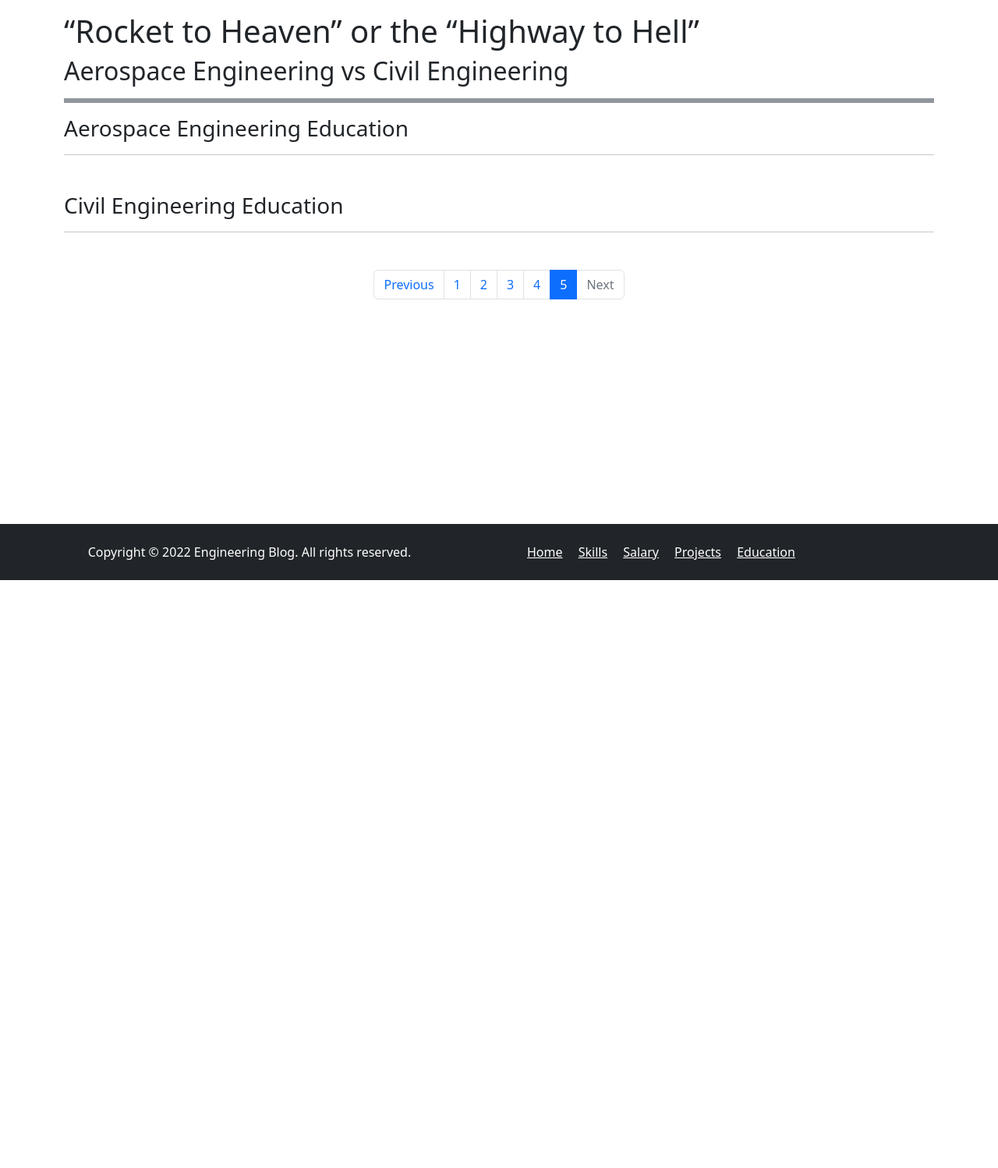
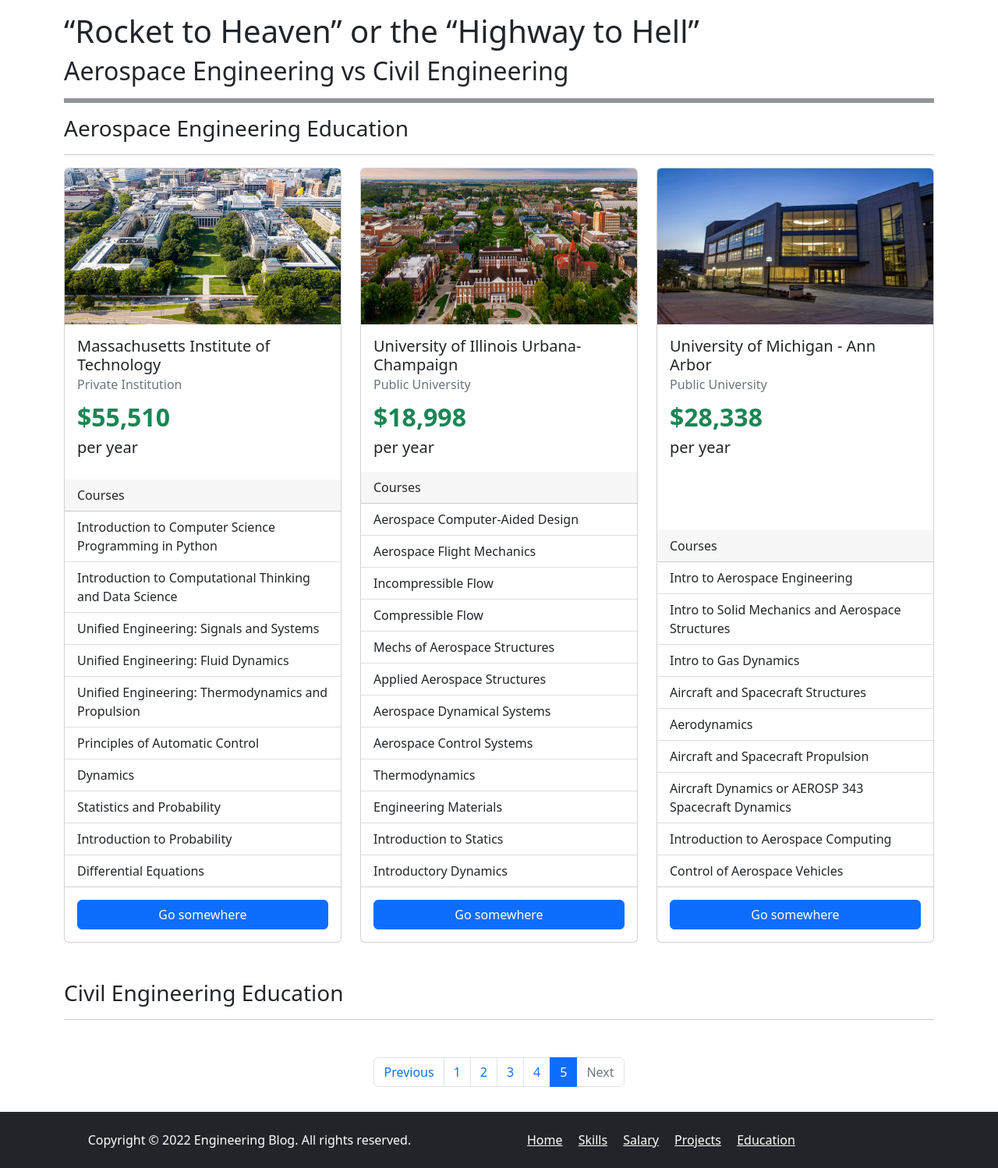
Before and after one commit to Saptak625/EngineeringFieldsComparisonWebsite, a Flask app: page /education in a window 1280 px wide. Shown: the part 56-1554 px from the top of the page at 78% size. Before the commit the page ends 800 px from the top, so only its background shows below. Run offline with Flask 2, Linux system fonts and the light colour scheme.

Commit message:
Done Basic Template for all pages

```diff
--- a/main.py
+++ b/main.py
@@ -53,7 +53,39 @@
 
 @app.route('/education')
 def education():
-    return render_template('education.html')
+    aerospaceData = [
+        ('MIT.jpg', 'Massachusetts Institute of Technology',
+         'Private Institution', 1, 55510, [
+             'Introduction to Computer Science Programming in Python',
+             'Introduction to Computational Thinking and Data Science',
+             'Unified Engineering: Signals and Systems',
+             'Unified Engineering: Fluid Dynamics',
+             'Unified Engineering: Thermodynamics and Propulsion',
+             'Principles of Automatic Control', 'Dynamics',
+             'Statistics and Probability', 'Introduction to Probability',
+             'Differential Equations'
+         ]),
+        ('Illinois.jpg', 'University of Illinois Urbana-Champaign',
+         'Public University', 2, 18998, [
+             'Aerospace Computer-Aided Design', 'Aerospace Flight Mechanics',
+             'Incompressible Flow', 'Compressible Flow',
+             'Mechs of Aerospace Structures', 'Applied Aerospace Structures',
+             'Aerospace Dynamical Systems', 'Aerospace Control Systems',
+             'Thermodynamics', 'Engineering Materials',
+             'Introduction to Statics', 'Introductory Dynamics'
+         ]),
+        ('Michigan.jpg', 'University of Michigan - Ann Arbor',
+         'Public University', 3, 28338, [
+             'Intro to Aerospace Engineering',
+             'Intro to Solid Mechanics and Aerospace Structures',
+             'Intro to Gas Dynamics', 'Aircraft and Spacecraft Structures',
+             'Aerodynamics', 'Aircraft and Spacecraft Propulsion',
+             'Aircraft Dynamics or AEROSP 343 Spacecraft Dynamics',
+             'Introduction to Aerospace Computing',
+             'Control of Aerospace Vehicles'
+         ])
+    ]
+    return render_template('education.html', aerospaceData=aerospaceData)
 
 
 app.run(host='0.0.0.0', port=81, debug=True)
--- a/static/style.css
+++ /dev/null
@@ -1,5 +0,0 @@
-/* html, body {
-  height: 100%;
-  width: 100%;
-}
- */
--- a/templates/education.html
+++ b/templates/education.html
@@ -6,7 +6,47 @@
 {{ super() }}
 <h3 class="mt-3">Aerospace Engineering Education</h3>
     <hr>
+    <div class="row row-cols-1 row-cols-md-3 g-4">
+      {% for d in aerospaceData %}
+      <div class="col">
+        <div class="card h-100">
+          <img src="{{ url_for('static', filename = d[0]) }}" class="card-img-top" alt="{{ d[1] }} Picture" height="200px">
+          <div class="card-body">
+            <h5 class="card-title">{{ d[1] }}</h5>
+            <h6 class="card-subtitle mb-2 text-muted">{{ d[2] }}</h6>
+            <div class="fs-5">
+              <div id="{{ d[3] }}" class="text-success fw-bold fs-2">{{ d[4] }}</div>
+              per year
+            </div>
+          </div>
+          <div class="card-header">
+              Courses
+            </div>
+            <ul class="list-group list-group-flush">
+              {% for i in d[5] %}
+              <li class="list-group-item">{{ i }}</li>
+              {% endfor %}
+            </ul>
+          <a href="#" class="btn btn-primary m-3">Go somewhere</a>
+        </div>
+      </div>
+      {% endfor %}
+    </div>
+
 
     <h3 class="mt-5">Civil Engineering Education</h3>
     <hr>
 {% endblock body %}
+{% block script %}
+let text1 = document.getElementById('1');
+let text2 = document.getElementById('2');
+let text3 = document.getElementById('3');
+
+const load = () => {
+    animate(text1, 0, parseInt(text1.innerHTML), 1500, '$');
+    animate(text2, 0, parseInt(text2.innerHTML), 1500, '$');
+    animate(text3, 0, parseInt(text3.innerHTML), 1500, '$');
+}
+
+load();
+{% endblock script %}
--- a/templates/index.html
+++ b/templates/index.html
@@ -33,4 +33,8 @@
       designs and
       structural plans, but may also need to travel abroad and visit construction sites. Civil engineering is one of the
       oldest and most popular fields of engineering, and currently employs over 262,000 people. </p>
+<div class="text-center">
+<img src="{{ url_for('static', filename = 'civilPic.png') }}" alt="Civil Engineering Picture" class="rounded w-50" >
+</div>
+
 {% endblock body %}
--- a/templates/template.html
+++ b/templates/template.html
@@ -89,9 +89,6 @@
       </div>
   </footer>
   <script>
-  {% block script %}{% endblock script %}
-  </script>
-  <script>
     document.getElementById({% block navLink %}{% endblock navLink %}.id).classList.add("active");
   </script>
   <script>
@@ -111,10 +108,51 @@
       document.getElementById("p_next_a").href = document.getElementById((pageNum+1).toString()).firstElementChild.href;
     }
   </script>
+  <script>
+    function numberWithCommas(x) {
+        return x.toString().replace(/\B(?<!\.\d*)(?=(\d{3})+(?!\d))/g, ",");
+    }
+
+    function animate(obj, initVal, lastVal, duration, otherTextBefore) {
+
+        let startTime = null;
+
+        //get the current timestamp and assign it to the currentTime variable
+        let currentTime = Date.now();
+
+        //pass the current timestamp to the step function
+        const step = (currentTime ) => {
+
+            //if the start time is null, assign the current time to startTime
+            if (!startTime) {
+                  startTime = currentTime;
+            }
+
+            //calculate the value to be used in calculating the number to be displayed
+            const progress = Math.min((currentTime  - startTime) / duration, 1);
+
+            //calculate what to be displayed using the value gotten above
+            obj.innerHTML = otherTextBefore + numberWithCommas(Math.floor(progress * (lastVal - initVal) + initVal));
+
+            //checking to make sure the counter does not exceed the last value (lastVal)
+            if (progress < 1) {
+                  window.requestAnimationFrame(step);
+            }
+            else{
+                  window.cancelAnimationFrame(window.requestAnimationFrame(step));
+            }
+        };
+
+        //start animating
+        window.requestAnimationFrame(step);
+    }
+  </script>
   <script src="https://cdn.jsdelivr.net/npm/bootstrap@5.2.2/dist/js/bootstrap.bundle.min.js"
     integrity="sha384-OERcA2EqjJCMA+/3y+gxIOqMEjwtxJY7qPCqsdltbNJuaOe923+mo//f6V8Qbsw3"
     crossorigin="anonymous"></script>
-  <script src="{{ url_for('static', filename = 'script.js') }}"></script>
+  <script>
+  {% block script %}{% endblock script %}
+  </script>
 </body>
 
 </html>
```
Also changed, not shown: templates/projects.html (+12 -2 lines), templates/salary.html (+0 -38 lines), static/Illinois.jpg (added), static/MIT.jpg (added), static/Michigan.jpg (added), static/script.js (deleted).
